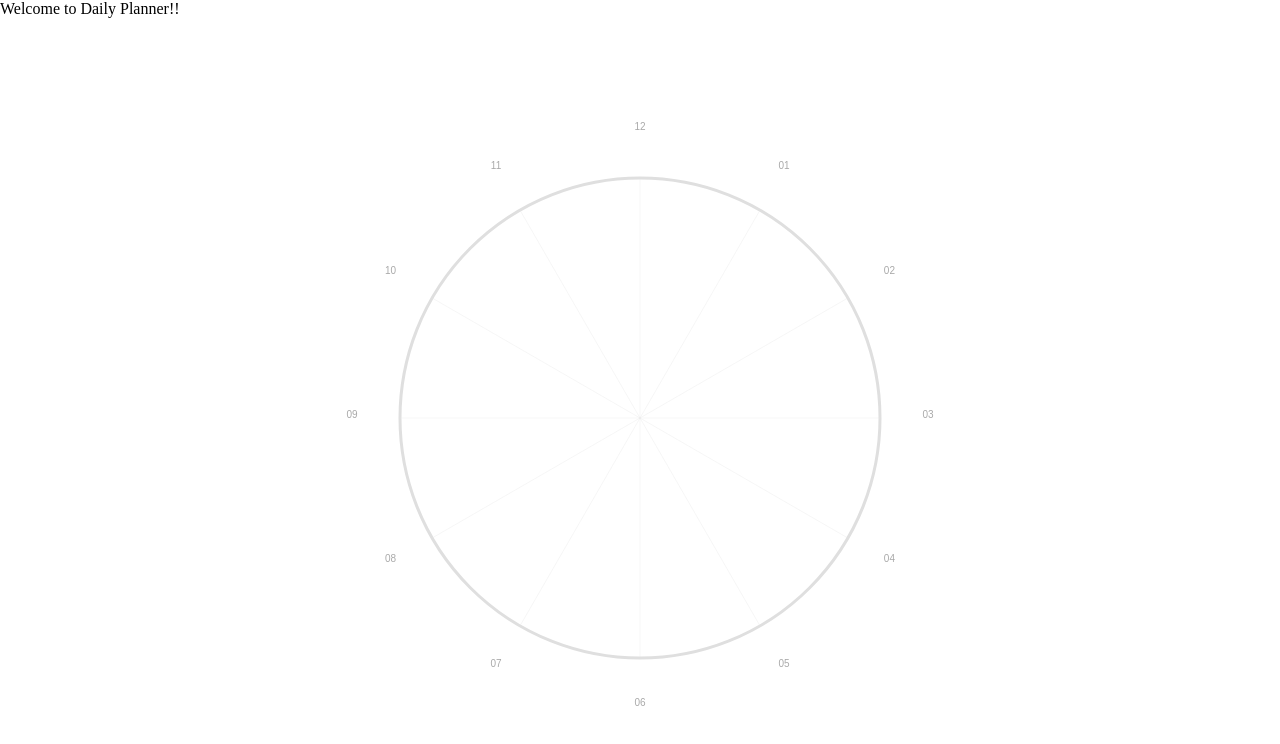
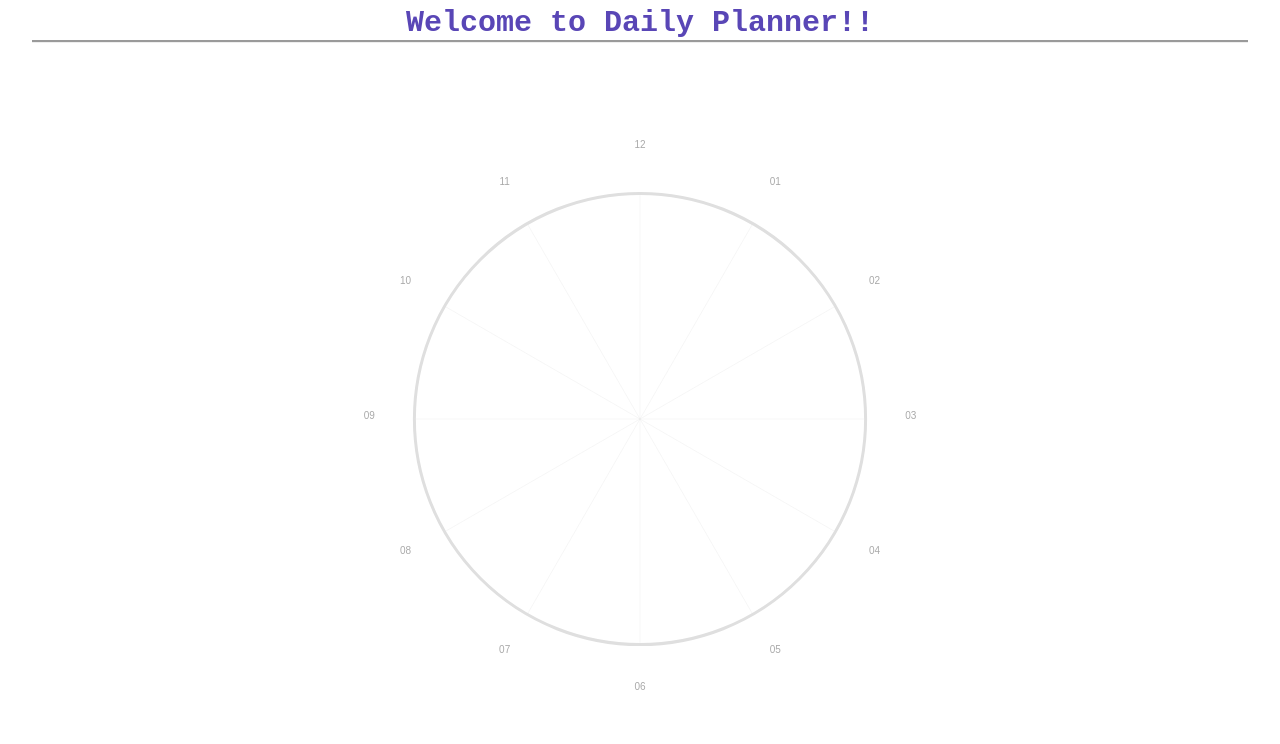
Before and after one commit to JohnPHK/DailyPlanners, a plain HTML site: page index.html in a window 1280 px wide. Drawn offline with Linux system fonts and the light colour scheme.

Commit message:
updated title

```diff
--- a/index.html
+++ b/index.html
@@ -7,10 +7,12 @@
 
 </head>
 <body>
-  <div>Welcome to Daily Planner!!</div>
+  <div id="title">Welcome to Daily Planner!!</div>
   <div id="canvas-container">
   <canvas id="canvas"></canvas>
   </div>
+  <div id="instruction"></div>
+  <div id="setting"></div>
   <script src="./index.js"></script>
 </body>
 </html>
--- a/style.css
+++ b/style.css
@@ -7,11 +7,35 @@ html, body {
     height: 100%;
     width: 100%;
     margin: 0;
+    display: flex;
+    flex-direction:column;
+    align-items: center;
+
 }
+
+#title {
+    font-size: 30px;
+    font-weight: bold;
+    font-family: Courier New;
+    color: #5946B6;
+    display: flex;
+    align-items: flex-end;
+    justify-content: center;
+    border-bottom: groove;
+    height: 5vh;
+    width: 95%;
+}
+
+#title-content{
+    display: table-cell;
+    position: absolute;
+    bottom: 0;
+}
+
 
 #canvas-container {
     width: 100%;
-    height: 100%;
+    height: 94vh;
     text-align: center;
     /*display: flex;*/
     /*background-color: #FFFF00;*/
```
